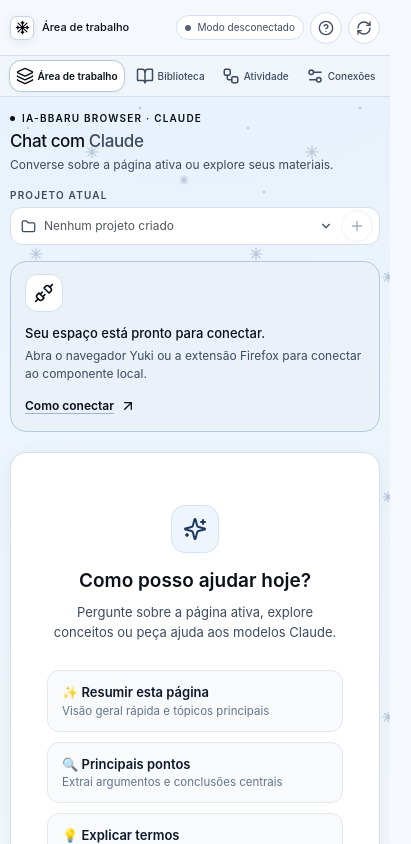
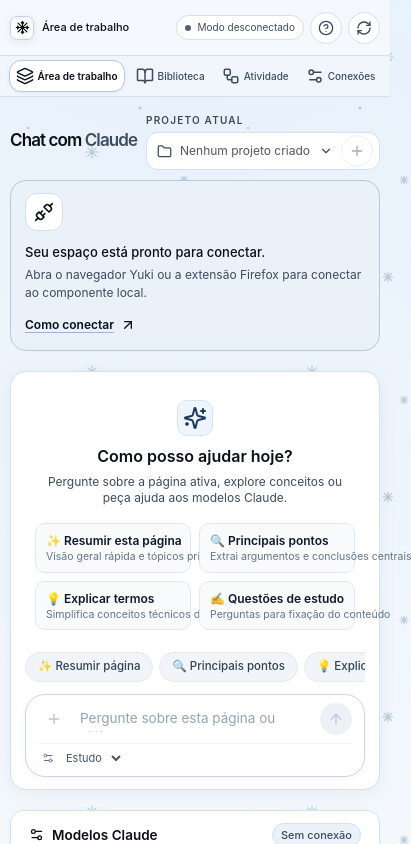
Before and after one commit to Bbarusu/Ia-bbaru, a React (Vite) app in the folder frontend/: page / in a window 390 px wide. Shown: the top 844 px of the page, 411 px wide, since content can reach past the window. Built offline with nearby package versions, Linux system fonts and the light colour scheme.

Commit message:
fix(ui): corrigir altura do chat para visualizacao total do composer e proteger propriedades de captura nulas

```diff
--- a/frontend/src/App.tsx
+++ b/frontend/src/App.tsx
@@ -283,8 +283,8 @@ export default function App() {
     if (decision.action === "open" && decision.capture) {
       setCapture(decision.capture);
       setSourceMode(decision.capture.media?.kind || "text");
-      setTitle(decision.title);
-      setContent(decision.content);
+      setTitle(decision.title || "");
+      setContent(decision.content || "");
       setModal("source");
     }
   }
--- a/frontend/src/components/SourceModal.tsx
+++ b/frontend/src/components/SourceModal.tsx
@@ -93,7 +93,7 @@ export function SourceModal({
   const fileInputRef = useRef<HTMLInputElement>(null);
 
   const originUrl = capture?.url || "";
-  const formattedContent = sourceContent(title, originUrl, content);
+  const formattedContent = sourceContent(title, originUrl, content) || "";
   const charCount = formattedContent.length;
   const isOverLimit = charCount > 40000;
 
@@ -105,7 +105,7 @@ export function SourceModal({
         : `Imagem: ${file.name || "Figura da página"}`;
     const { dataUrl, width, height } = await compressImageToDataUrl(file);
     setMediaPreview(dataUrl);
-    if (!title.trim()) {
+    if (!title?.trim()) {
       setTitle(defaultTitle.slice(0, 120));
     }
     setContent(`Captura local (${width}×${height}px). Descrição: `);
@@ -113,7 +113,7 @@ export function SourceModal({
 
   async function importImage(file: File, targetMode: CaptureMediaKind) {
     setPreparing(true); setMediaError("");
-    if (!content.trim()) setContent("Preparando imagem local. Descrição: ");
+    if (!content?.trim()) setContent("Preparando imagem local. Descrição: ");
     try { await applyImageFile(file, targetMode); }
     catch (error) { setMediaError((error as Error).message); }
     finally { setPreparing(false); }
@@ -322,8 +322,8 @@ export function SourceModal({
               busy || preparing || Boolean(mediaError) ||
               !online ||
               !projectId ||
-              !title.trim() ||
-              !content.trim() ||
+              !title?.trim() ||
+              !content?.trim() ||
               isOverLimit
             }
           >
--- a/frontend/src/components/WorkspaceComposer.tsx
+++ b/frontend/src/components/WorkspaceComposer.tsx
@@ -122,9 +122,11 @@ export function WorkspaceComposer({
               <span className="chip-title">
                 {capture.title || "Contexto da página"}
               </span>
-              <small className="chip-chars">
-                ({capture.text.length.toLocaleString("pt-BR")} carac.)
-              </small>
+              {typeof capture.text === "string" && (
+                <small className="chip-chars">
+                  ({capture.text.length.toLocaleString("pt-BR")} carac.)
+                </small>
+              )}
               {onClearCapture && (
                 <button
                   type="button"
--- a/frontend/src/logic.mjs
+++ b/frontend/src/logic.mjs
@@ -1,5 +1,7 @@
 export function sourceContent(title, url, text) {
-  return url ? `${title}\nOrigem: ${url}\n\n${text}` : text;
+  const safeText = text ?? "";
+  const safeTitle = title ?? "";
+  return url ? `${safeTitle}\nOrigem: ${url}\n\n${safeText}` : safeText;
 }
 
 export function taskState(status) {
--- a/frontend/src/style.css
+++ b/frontend/src/style.css
@@ -2153,20 +2153,20 @@ details summary:hover {
 
   /* Compact side panel page-heading */
   .page-heading {
-    flex-direction: column;
-    align-items: stretch;
-    margin-bottom: 16px;
-    gap: 12px;
-  }
-  .eyebrow {
-    font-size: 10px;
-    margin-bottom: 4px;
-    letter-spacing: 1.2px;
-  }
-  h1 {
-    font-size: 19px;
-    letter-spacing: -0.4px;
-    line-height: 1.3;
+    flex-direction: row;
+    align-items: center;
+    justify-content: space-between;
+    margin-bottom: 10px;
+    gap: 8px;
+  }
+  .page-heading .eyebrow,
+  .page-heading p {
+    display: none;
+  }
+  .page-heading h1 {
+    font-size: 16px;
+    font-weight: 600;
+    white-space: nowrap;
   }
   .page-heading p {
     font-size: 12px;
@@ -3003,14 +3003,14 @@ dialog.kinfo-guide-dialog {
 .atlas-chat-container {
   display: flex;
   flex-direction: column;
-  gap: 16px;
+  gap: 12px;
   background: var(--surface);
   border: 1px solid var(--border);
   border-radius: 16px;
   box-shadow: 0 4px 20px rgba(15, 23, 42, 0.05);
-  padding: 20px 20px 16px;
+  padding: 14px 14px 12px;
   position: relative;
-  min-height: 480px;
+  min-height: 0;
 }
 
 /* Atlas / Edge Welcome Card */
@@ -3019,64 +3019,78 @@ dialog.kinfo-guide-dialog {
   flex-direction: column;
   align-items: center;
   text-align: center;
-  padding: 32px 16px 24px;
-  gap: 8px;
+  padding: 14px 10px 10px;
+  gap: 6px;
   max-width: 580px;
   margin: 0 auto;
   width: 100%;
 }
 
 .atlas-welcome-icon {
-  width: 48px;
-  height: 48px;
-  border-radius: 14px;
+  width: 36px;
+  height: 36px;
+  border-radius: 10px;
   background: #eef5fc;
   border: 1px solid #d2e4f6;
   color: #1e3a5f;
   display: grid;
   place-items: center;
-  margin-bottom: 6px;
+  margin-bottom: 2px;
 }
 
 .atlas-welcome-card h3 {
-  font-size: 19px;
+  font-size: 16px;
   font-weight: 600;
   color: var(--text);
   margin: 0;
 }
 
 .atlas-welcome-sub {
-  font-size: 13px;
-  color: var(--text-muted);
-  line-height: 1.5;
-  margin: 0 0 12px 0;
+  font-size: 12px;
+  color: var(--text-muted);
+  line-height: 1.4;
+  margin: 0 0 6px 0;
 }
 
 .atlas-starter-grid {
   display: grid;
-  grid-template-columns: repeat(2, 1fr);
-  gap: 10px;
+  grid-template-columns: repeat(2, minmax(0, 1fr));
+  gap: 8px;
   width: 100%;
-  margin-top: 8px;
-}
-
-@media (max-width: 600px) {
-  .atlas-starter-grid {
-    grid-template-columns: 1fr;
-  }
+  margin-top: 4px;
 }
 
 .atlas-starter-card {
   background: #f8fafc;
   border: 1px solid #e2e8f0;
-  border-radius: 12px;
-  padding: 12px 14px;
+  border-radius: 10px;
+  padding: 8px 10px;
   text-align: left;
   cursor: pointer;
   transition: all 0.15s ease;
   display: flex;
   flex-direction: column;
-  gap: 3px;
+  gap: 2px;
+}
+
+.starter-card-content strong {
+  display: block;
+  font-size: 12px;
+  color: #0f172a;
+  font-weight: 600;
+  white-space: nowrap;
+  overflow: hidden;
+  text-overflow: ellipsis;
+}
+
+.starter-card-content small {
+  display: block;
+  font-size: 10.5px;
+  color: #64748b;
+  line-height: 1.3;
+  white-space: nowrap;
+  overflow: hidden;
+  text-overflow: ellipsis;
 }
 
 .atlas-starter-card:hover {
@@ -3084,20 +3098,6 @@ dialog.kinfo-guide-dialog {
   border-color: #94a3b8;
   box-shadow: 0 2px 10px rgba(15, 23, 42, 0.06);
   transform: translateY(-1px);
-}
-
-.starter-card-content strong {
-  display: block;
-  font-size: 13px;
-  color: #0f172a;
-  font-weight: 600;
-}
-
-.starter-card-content small {
-  display: block;
-  font-size: 11.5px;
-  color: #64748b;
-  line-height: 1.4;
 }
 
 /* Floating Bottom Pill Composer */
```
